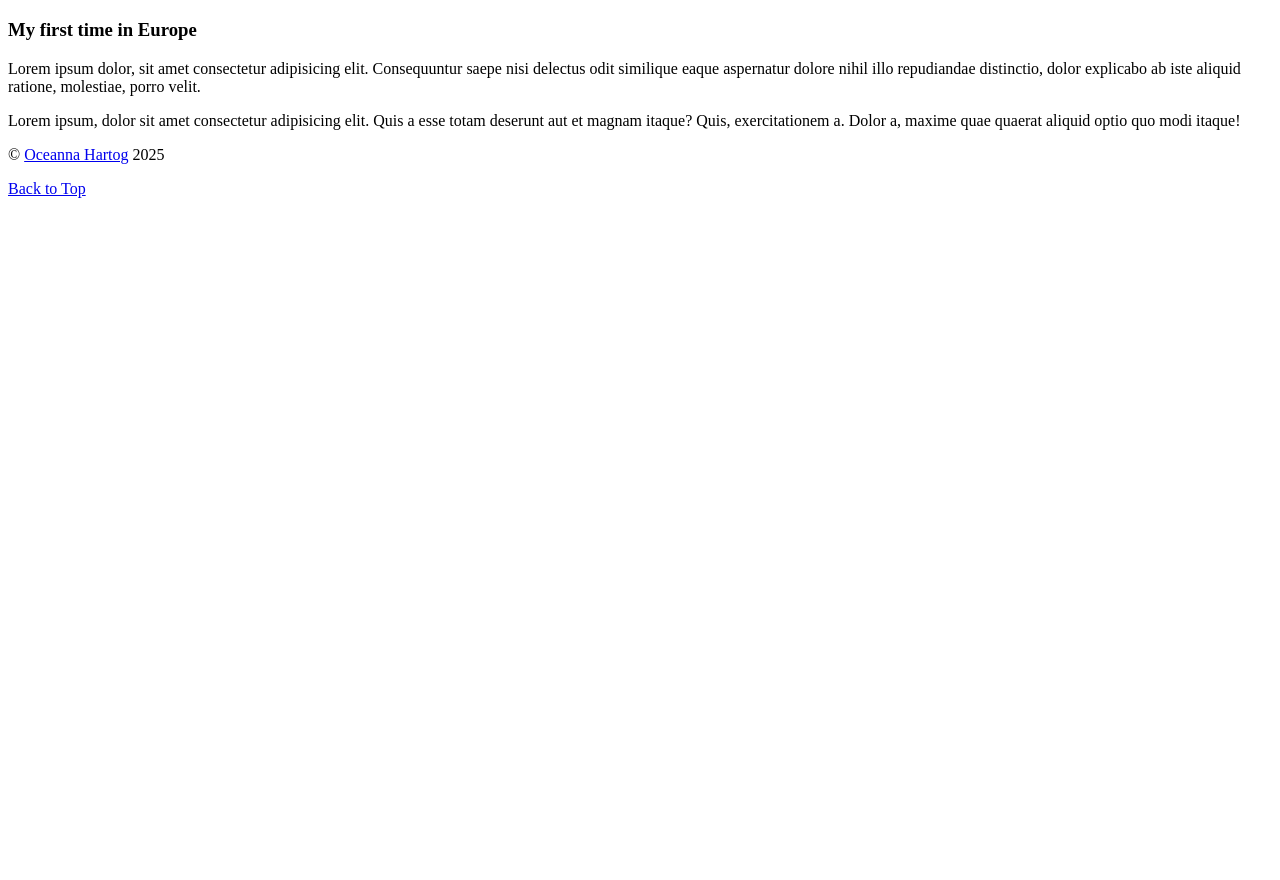
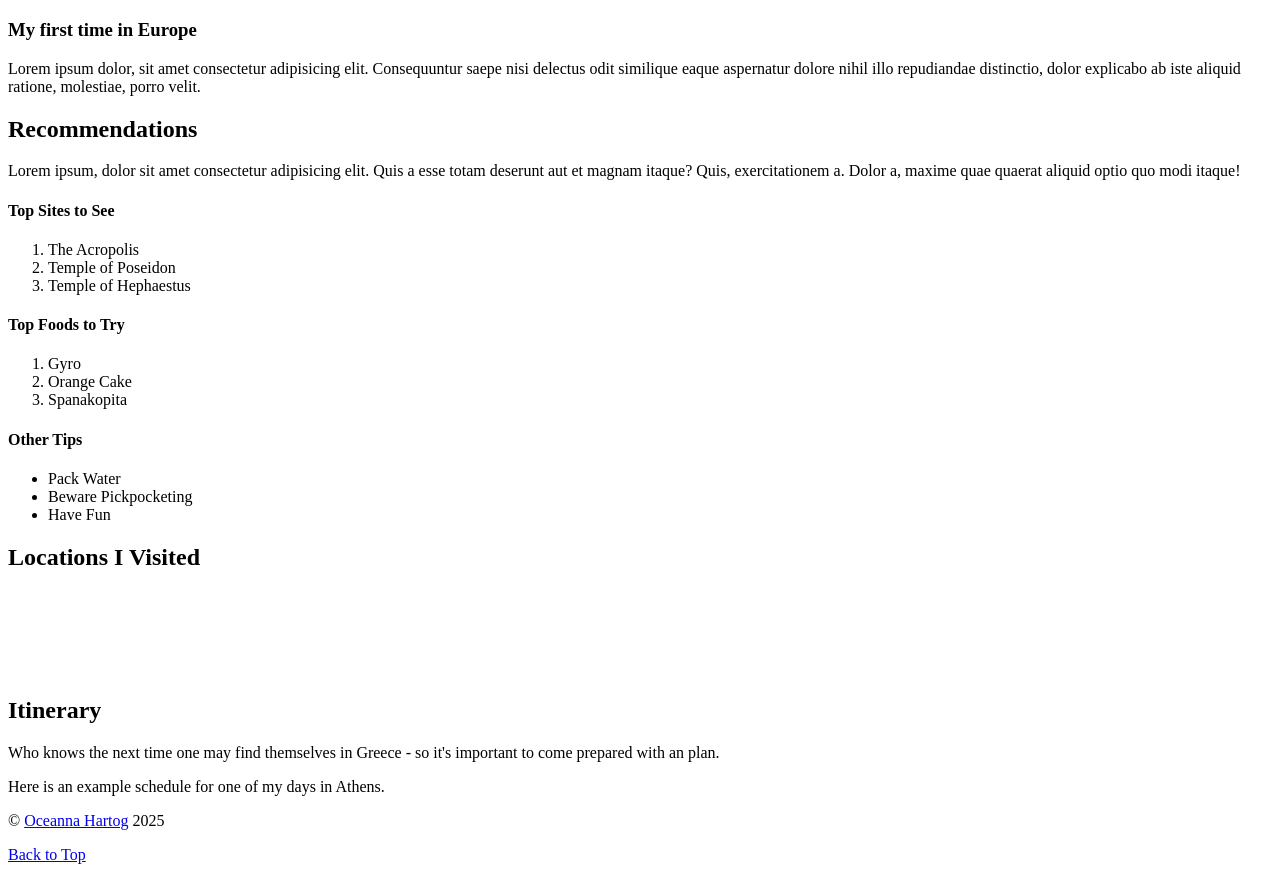
Before and after one commit to Oceanna-1/vanilla-html-page, a plain HTML site: page index.html in a window 1280 px wide. Shown: the part 149-1029 px from the top of the page. Before the commit the page ends 800 px from the top, so only its background shows below. Drawn offline with Linux system fonts and the light colour scheme.

Commit message:
filled recomendations section, started sites

```diff
--- a/index.html
+++ b/index.html
@@ -25,14 +25,64 @@
         </p>
     </header>
     <section id="recommendations">
+        <h2>Recommendations</h2>
         <p>
             Lorem ipsum, dolor sit amet consectetur adipisicing elit. Quis a esse totam deserunt aut et magnam itaque? Quis, exercitationem a. Dolor a, maxime quae quaerat aliquid optio quo modi itaque!
         </p>
+        <h4>Top Sites to See</h4>
+        <ol>
+            <li>The Acropolis</li>
+            <li>Temple of Poseidon</li>
+            <li>Temple of Hephaestus</li>
+        </ol>
+
+        <h4>Top Foods to Try</h4>
+        <ol>
+            <li>Gyro</li>
+            <li>Orange Cake</li>
+            <li>Spanakopita</li>
+        </ol>
+
+        <h4>Other Tips</h4>
+        <ul>
+            <li>Pack Water</li>
+            <li>Beware Pickpocketing</li>
+            <li>Have Fun</li>
+        </ul>
+
     </section>
     <section id="sites">
+        <h2>Locations I Visited</h2>
+        <figure>
+            <img src="" alt="">
+            <figcaption>
+                <address></address>
+            </figcaption>
+        </figure>
+
+        <figure>
+            <img src="" alt="">
+            <figcaption>
+                <address></address>
+            </figcaption>
+        </figure>
+
+        <figure>
+            <img src="" alt="">
+            <figcaption>
+                <address></address>
+            </figcaption>
+        </figure>
 
     </section>
     <section id="itinerary">
+        <h2>Itinerary</h2>
+        <p>
+            Who knows the next time one may find themselves in Greece - so it's important to come prepared with an plan.
+        </p>
+        <p>
+            Here is an example schedule for one of my days in Athens.
+        </p>
 
     </section>
     <section id="contact">
```
